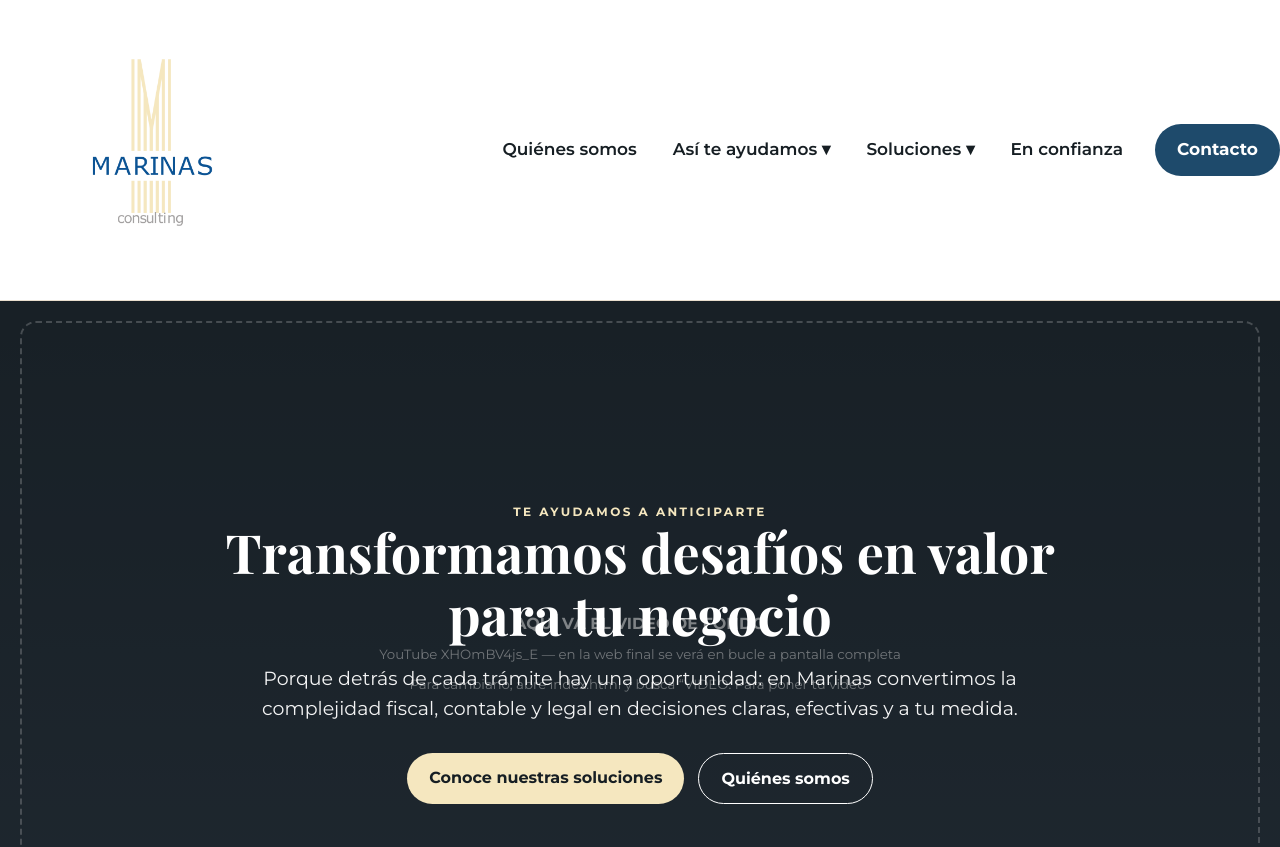
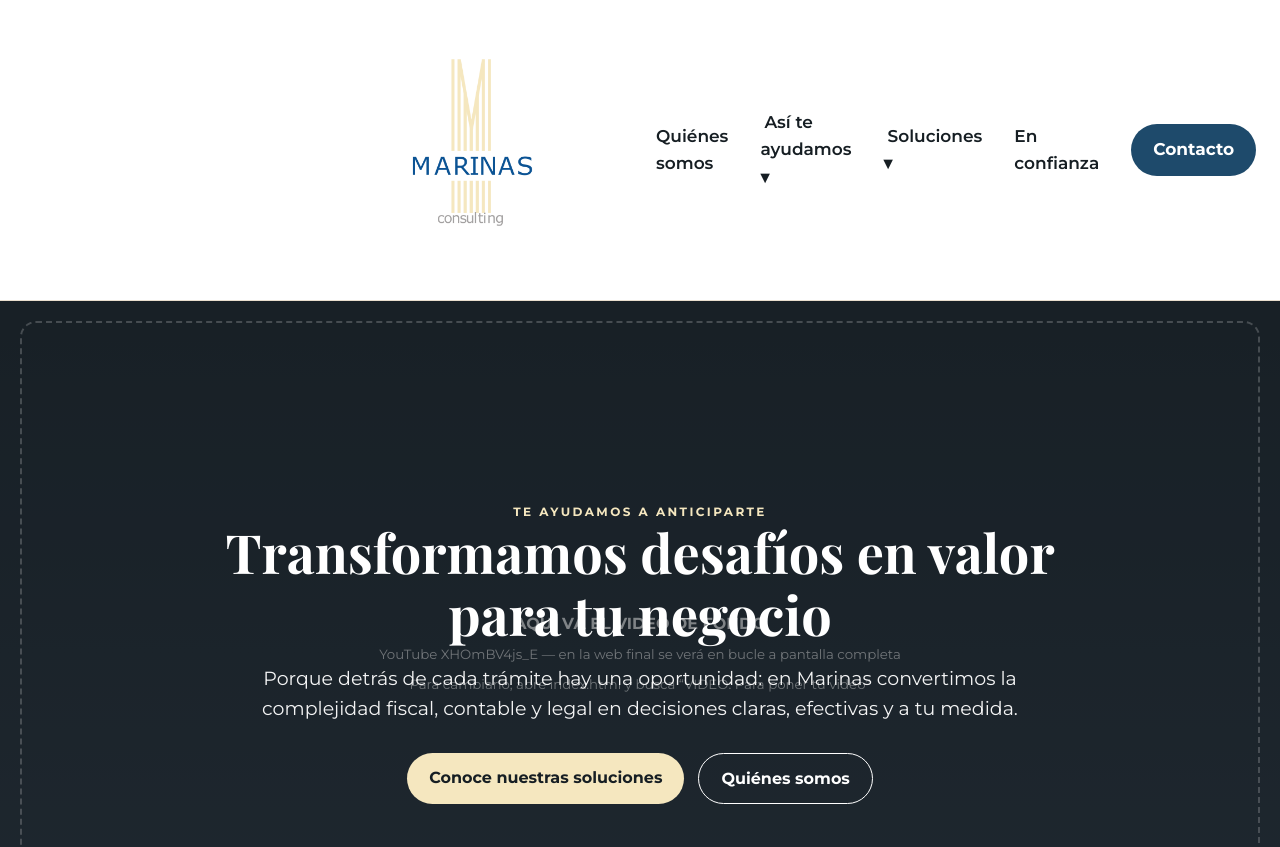
Before and after one commit to imarinas73/imarinas-web, a plain HTML site: page index.html in a window 1280 px wide. Shown: the top 847 px of the page. Drawn offline with nearby package versions, Linux system fonts and the light colour scheme.

Commit message:
Update index.html

```diff
--- a/index.html
+++ b/index.html
@@ -15,7 +15,7 @@ a{color:inherit;text-decoration:none}
 h1,h2,h3{font-family:"Playfair Display",serif;line-height:1.15;margin:0 0 12px}
 /* CABECERA - logo grande izquierda, menú derecha */
 header{position:sticky;top:0;z-index:50;background:#FFFFFF;color:#161E23;border-bottom:1px solid #E9DECD;overflow;visible}
-.header-inner{max-width:6400px;margin:0 auto;display:flex;align-items:center;justify-content:space-between;gap:32px;padding:0px 0px}
+.header-inner{max-width:640px;margin:0 auto;display:flex;align-items:center;justify-content:space-between;gap:32px;padding:0px 0px}
 .logo img{height:300px;width:auto;display:block;background;transparent}
 nav{display:flex;align-items:center;gap:28px;font-size:17px;font-weight:600}
 nav a{padding:8px 4px}
```
